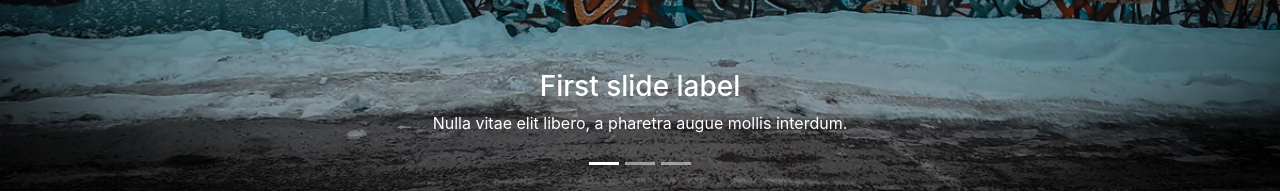
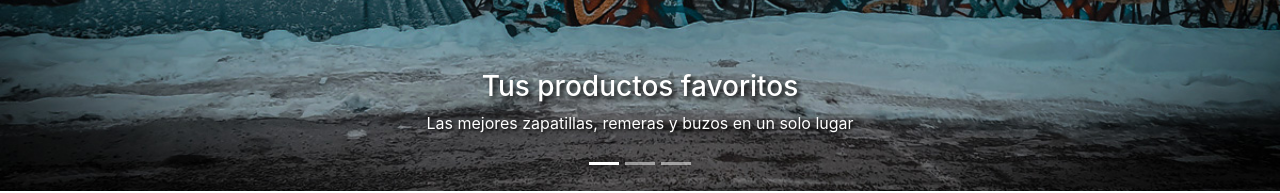
Before and after one commit to valenspinaci/urban, a React (Create React App) app: page / in a window 1280 px wide. Shown: the part 430-623 px from the top of the page. Built offline with nearby package versions, Linux system fonts and the light colour scheme; the HTML template or start-up script is replaced by a standard one.

Commit message:
Agregando sombra a textos de carousel y linkeando boton de carrito

```diff
--- /dev/null
+++ b/src/Components/Carousel/Carousel.css
@@ -0,0 +1,3 @@
+.shadowText{
+    text-shadow: black 0.1em 0.1em 0.2em;
+}
--- a/src/Components/Carousel/Carousel.js
+++ b/src/Components/Carousel/Carousel.js
@@ -1,3 +1,4 @@
+import "./Carousel.css";
 import Carousel from 'react-bootstrap/Carousel';
 import carousel1 from "../../Images/carousel1.jpg";
 import carousel2 from "../../Images/carousel2.jpg";
@@ -13,8 +14,8 @@ const CarouselBanner = () => {
                         alt="First slide"
                     />
                     <Carousel.Caption>
-                        <h3>First slide label</h3>
-                        <p>Nulla vitae elit libero, a pharetra augue mollis interdum.</p>
+                        <h3 className='shadowText'>Tus productos favoritos</h3>
+                        <p className='shadowText'>Las mejores zapatillas, remeras y buzos en un solo lugar</p>
                     </Carousel.Caption>
                 </Carousel.Item>
                 <Carousel.Item interval={1000}>
@@ -24,8 +25,8 @@ const CarouselBanner = () => {
                         alt="Second slide"
                     />
                     <Carousel.Caption>
-                        <h3>Second slide label</h3>
-                        <p>Lorem ipsum dolor sit amet, consectetur adipiscing elit.</p>
+                        <h3 className='shadowText'>Enviamos tu compra</h3>
+                        <p className='shadowText'>Hacemos entregas a todo el mundo en un plazo máximo de 15 días</p>
                     </Carousel.Caption>
                 </Carousel.Item>
                 <Carousel.Item interval={1000}>
@@ -35,10 +36,8 @@ const CarouselBanner = () => {
                         alt="Third slide"
                     />
                     <Carousel.Caption>
-                        <h3>Third slide label</h3>
-                        <p>
-                            Praesent commodo cursus magna, vel scelerisque nisl consectetur.
-                        </p>
+                        <h3 className='shadowText'>Pagá como quieras</h3>
+                        <p className='shadowText'>Aceptamos todos los métodos de pago</p>
                     </Carousel.Caption>
                 </Carousel.Item>
         </Carousel>
--- a/src/Components/ItemCount/ItemCount.js
+++ b/src/Components/ItemCount/ItemCount.js
@@ -1,14 +1,15 @@
 import { useState } from "react";
+import { Link } from "react-router-dom";
 import Button from 'react-bootstrap/Button';
 import MockData from "../MockData/MockData";
 import { useParams } from "react-router-dom";
 import "./ItemCount.css";
 
-const ItemCount = ({stock, initial}) => {
+const ItemCount = ({initial}) => {
 
     const { id } = useParams();
     const cantidad = (MockData.find((product) => product.id === id)).stock;
-    const [counter, setCounter] = useState(1);
+    const [counter, setCounter] = useState(initial);
 
     const add = () => {
         if(counter === cantidad){
@@ -34,7 +35,7 @@ const ItemCount = ({stock, initial}) => {
                 <Button className="counterButton" variant="dark" onClick={add}><a className="linkButton" href="#add">  +  </a></Button>
             </div>
             <div>
-                <Button className="cartButton" variant="dark"><a className="linkButton" href="#cart">  Añadir al carrito  </a></Button>
+                <Button className="cartButton" variant="dark"><Link className="linkButton" href="#cart" to={"/cart"}>Añadir al carrito</Link></Button>
             </div>
         </div>
     )
--- a/src/Components/ItemDetail/ItemDetail.js
+++ b/src/Components/ItemDetail/ItemDetail.js
@@ -15,7 +15,7 @@ const ItemDetail = ({ productDetail }) => {
                     <h2 className="product__price">${productDetail.price}</h2>
                 </div>
                 <div className="product__footer">
-                    <ItemCount initial={1} stock={5} />
+                    <ItemCount initial={1} />
                 </div>
             </div>
         </div>
--- a/src/Components/NavBar/NavBar.js
+++ b/src/Components/NavBar/NavBar.js
@@ -11,7 +11,7 @@ const NavBar = () => {
     return (
         <Navbar sticky="top" bg="black" variant="dark" expand="lg">
             <Container>
-                <Link to={"/"} className="brandBorder"><Navbar.Brand href="#home"><img className='logo' src={logo} alt="logo-urban"/></Navbar.Brand></Link>
+                <Link to={"/"} className="brandBorder"><Navbar.Brand className="brandBorder" href="#home"><img className='logo brandBorder' src={logo} alt="logo-urban"/></Navbar.Brand></Link>
                 <Navbar.Toggle aria-controls="basic-navbar-nav" />
                 <Navbar.Collapse id="basic-navbar-nav">
                     <Nav className="me-auto mb-3 mt-3">
```
